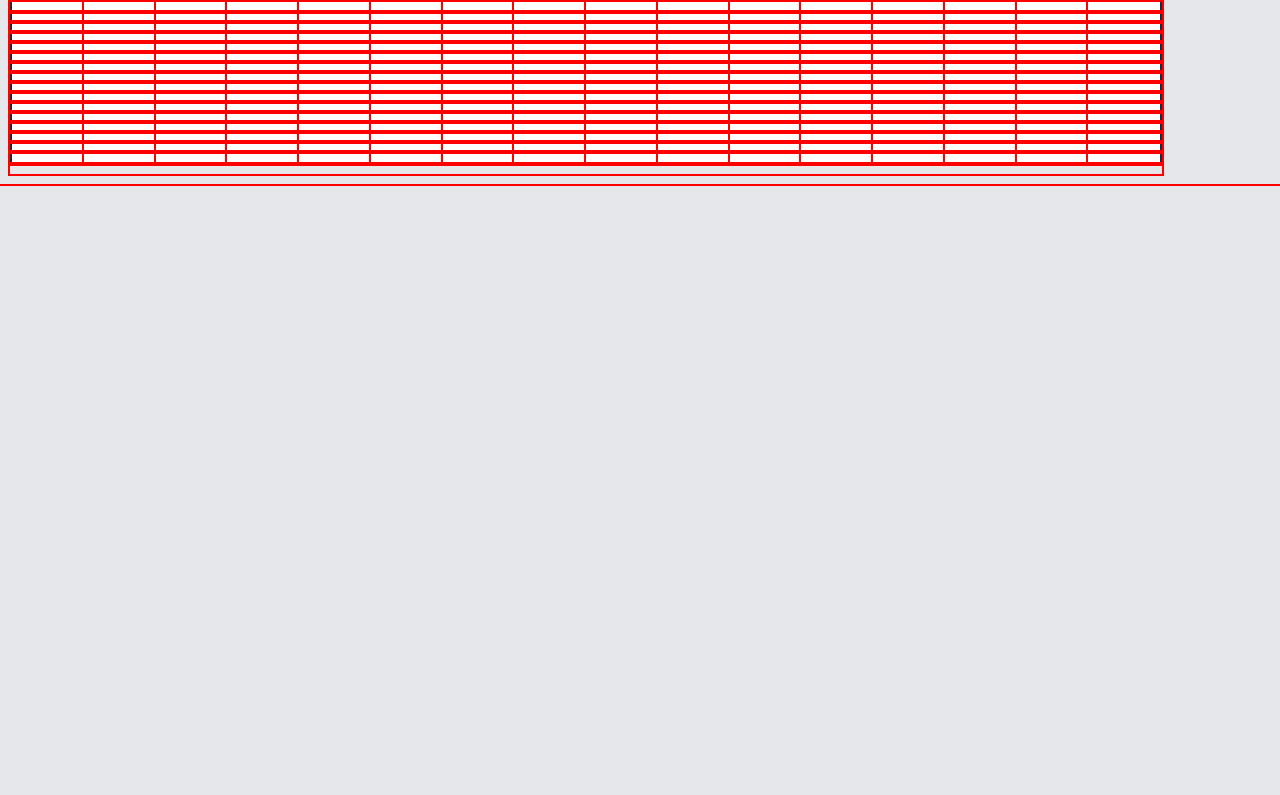
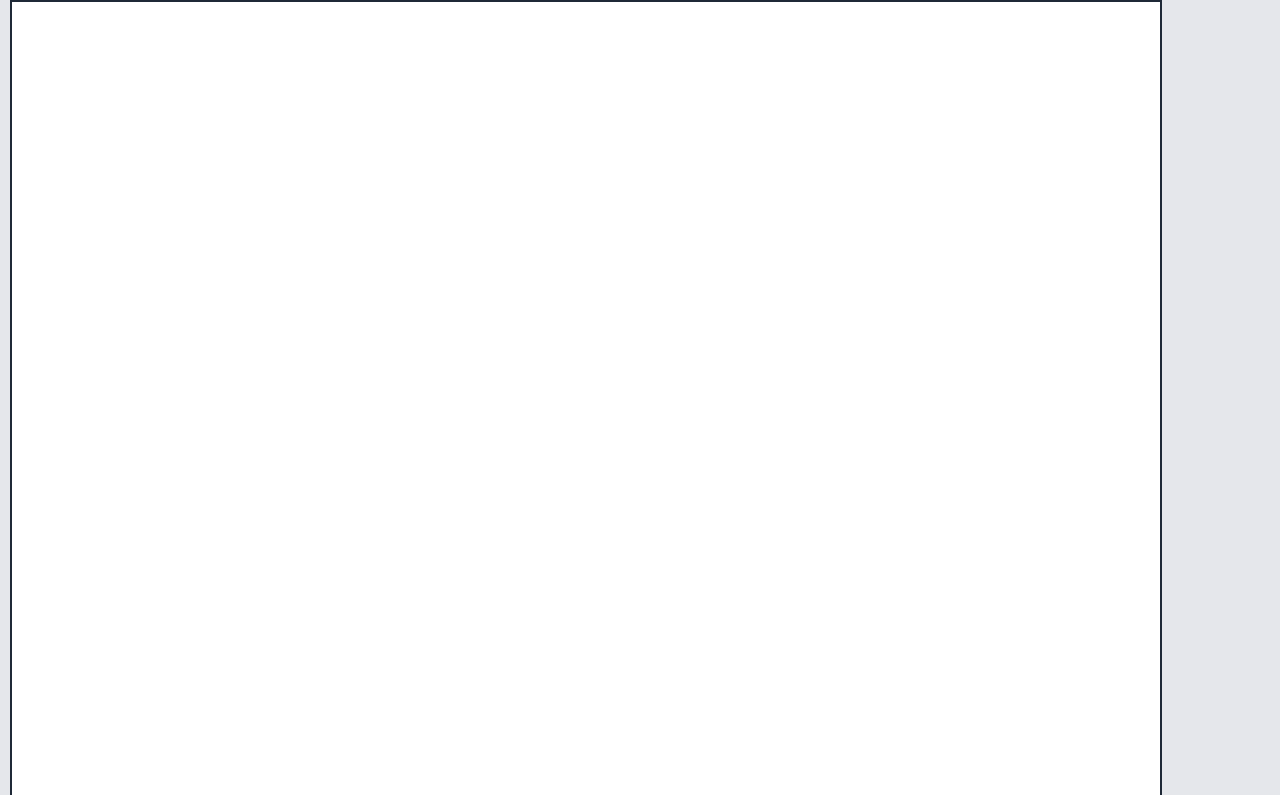
Before and after one commit to adam-odin/sketch, a plain HTML site: page index.html in a window 1280 px wide. Shown: the part 57-852 px from the top of the page. Before the commit the page ends 800 px from the top, so only its background shows below. Drawn offline with Linux system fonts and the light colour scheme.

Commit message:
Fix grid buttons loop border

```diff
--- a/script.js
+++ b/script.js
@@ -1,44 +1,46 @@
-// console.log("Test: start of script.js file linked from html");
-
 const container = document.querySelector(".container");
 const maxSize = 960;
 let row;
 let square;
 
-let numberRows = 16;
-let numberColumns = numberRows;
+let numberRows=100;
+let numberColumns;
+let num=2;
+let proportion;
+let thisSquare;
 
 const buttonSet = document.querySelector(".setGrid");
 buttonSet.textContent="set grid size";
 const buttonClear = document.querySelector(".clearGrid");
 buttonClear.textContent="clear grid";
 
-buttonSet.addEventListener("click", () => {
-    clearGrid();
-    numberRows = prompt("how many squares per side?")
-    resize(numberRows);
-});
-
 function resize(num) {
     console.log("resize:" + num);
 
     numberRows = (num > maxSize ? maxSize : num);
     numberColumns=numberRows;
-    console.log(numberColumns);
+    proportion = 100/numberRows;
+    console.log("proportion: "+proportion);
+    console.log("numberColumns"+numberColumns);
 
-    for (let i = 1; i < numberRows+1; i++) {
+    for (let i = 0; i < numberRows; i++) {
         row = document.createElement("div");
         row.classList.add("row");
+        row.id="row"+(i+1);
+        console.log(row.id);
         container.appendChild(row);
-        for (let j = 1; j < numberColumns+1; j++) {
+
+        for (let j = 0; j < numberColumns; j++) {
             square = document.createElement("div");
             square.classList.add("square");
-            square.classList.add("row"+i);
-            square.classList.add("col"+j);
-            square.id= "row" + i + "_col"+j;
+            thisSquare = document.getElementById("row"+(i+1)+"_col"+(j+1));
+            square.classList.add("row"+(i+1));
+            square.classList.add("col"+(j+1));
+            square.id= "row" + (i+1) + "_col"+(j+1);
+            square.style.height=proportion+"vw";
 
-            if(j===numberRows) {square.classList.add("colLast")};
-            if(i===numberRows) {square.classList.add("rowLast")};
+            if(i===(numberRows-1)) square.classList.add("rowLast");
+            if(j===(numberColumns-1)) square.classList.add("colLast");
 
             row.appendChild(square);
 
@@ -59,18 +61,28 @@ function resize(num) {
     }
 };
 
-resize(numberRows);
-
-let thisSquare;
-
 function clearGrid() {
     console.log("clearGrid");
-    for (let i=1; i < numberRows+1; i++) {
-        for (let j=1; j < numberColumns+1; j++) {
-            thisSquare = document.getElementById("row"+i+"_col"+j);
+    for (let i=0; i < numberRows; i++) {
+        for (let j=0; j < numberColumns; j++) {
+            thisSquare = document.getElementById("row"+(i+1)+"_col"+(j+1));
             thisSquare.style.background="var(--hero)";
         }
     }
 };
 
 buttonClear.addEventListener("click", clearGrid);
+
+buttonSet.addEventListener("click", () => {
+    clearGrid();
+    const oldNumber = numberRows;
+    console.log("oldNumber: "+oldNumber);
+    newNumber = prompt("how many squares per side?")
+    console.log("newNumber: "+newNumber);
+    while(container.firstChild) {
+        container.removeChild(container.firstChild);
+    }
+    resize(newNumber);
+});
+
+resize(numberRows);
--- a/style.css
+++ b/style.css
@@ -12,7 +12,7 @@
 * {
     margin: 0;
     padding: 0;
-    outline: 2px solid red;
+    /* outline: 2px solid red; */
 }
 
 html {
@@ -52,7 +52,6 @@ p {
 .container {
     display: block;
     gap: 0;
-    height: same-as-width;
 }
 
 .row {
@@ -63,7 +62,6 @@ p {
 .square {
     flex: 1;
     background-color: var(--hero);
-    height: 10px;
 }
 
 .row1 {
```
